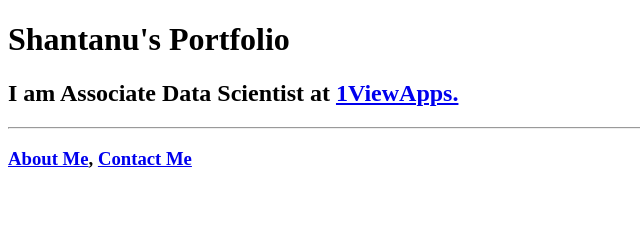
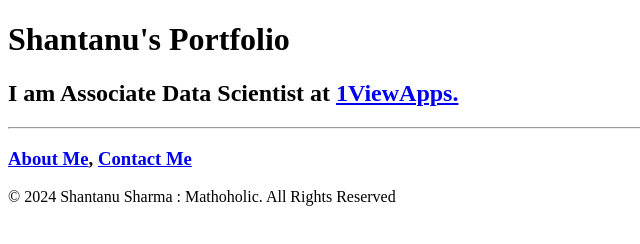
Before and after one commit to Mathoholic/portfolio, a plain HTML site: page index.html in a window 1280 px wide. Shown: the whole page, without its empty margins (0-640 px from the left). Drawn offline with Linux system fonts and the light colour scheme.

Commit message:
added footer

```diff
--- a/index.html
+++ b/index.html
@@ -14,6 +14,10 @@
     <hr />
     <h3> <a href="./public/about.html">About Me</a>, <a href="./public/contact.html">Contact Me</a></h3>
 
+    <footer>
+        <p>© 2024 Shantanu Sharma : Mathoholic. All Rights Reserved</p>
+    </footer>
+
 </body>
 
 
```
Also changed, not shown: public/about.html (+5 -0 lines), public/contact.html (+7 -0 lines).
